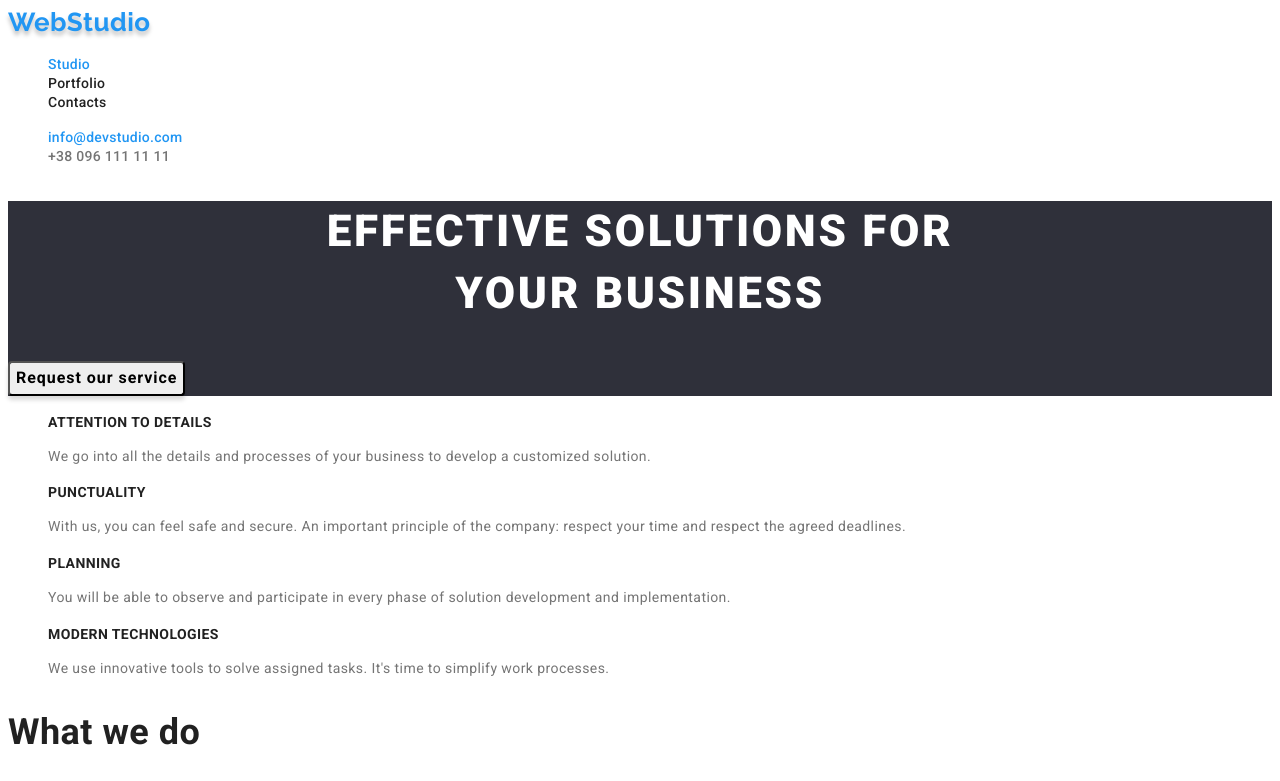
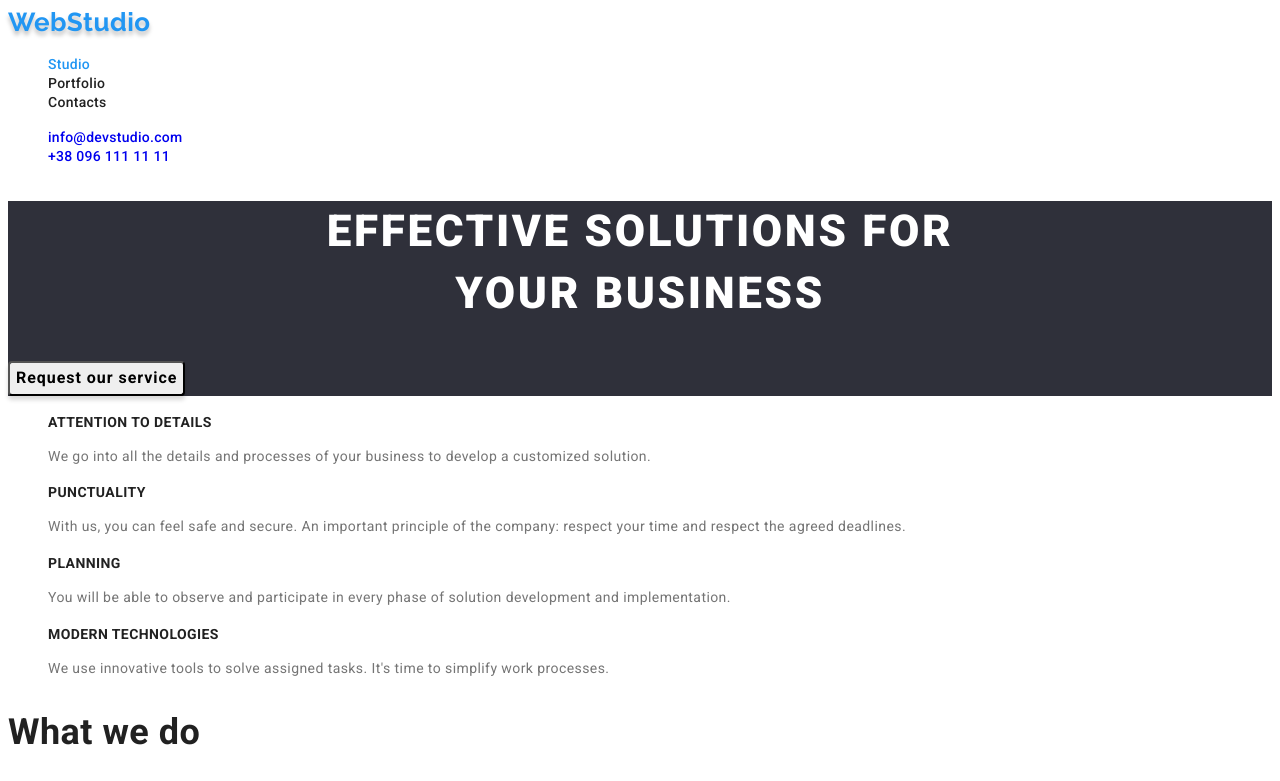
Before and after one commit to KarinaKozdrovska/goit-markup-hw-02, a plain HTML site: page index.html in a window 1280 px wide. Shown: the top 781 px of the page. Drawn offline with Linux system fonts and the light colour scheme.

Commit message:
delete current in index.html file

```diff
--- a/css/styles.css
+++ b/css/styles.css
@@ -62,7 +62,6 @@ body {
     font-size: 14px;
     line-height: 1.14;
     letter-spacing: 0.02em;
-    color: var(--second-color-text)
 }
 .nav-on-item:hover, .nav-on-item:focus {
     color: var(--main-nav-color);
--- a/index.html
+++ b/index.html
@@ -24,7 +24,7 @@
             </ul>
         </nav>
         <ul class="nav-list-on list">
-            <li><a href="mailto:info@devstudio.com" class="nav-on-item link current">info@devstudio.com</a></li>
+            <li><a href="mailto:info@devstudio.com" class="nav-on-item link">info@devstudio.com</a></li>
             <li><a href="tel:+380961111111" class="nav-on-item link">+38 096 111 11 11</a></li>
         </ul>
     </header>
```
